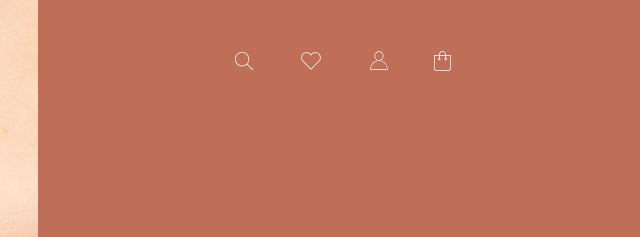
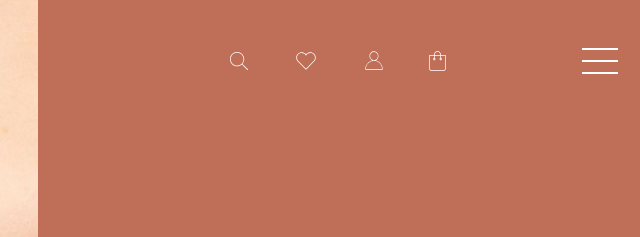
Before and after one commit to olgamalofeeva/beauty-rihanna, a website: page index.html in a window 1280 px wide. Shown: the top 237 px of the page, 640-1280 px from the left. Drawn offline with nearby package versions, Linux system fonts and the light colour scheme.

Commit message:
feat: add hamb menu

```diff
--- a/index.html
+++ b/index.html
@@ -18,9 +18,12 @@
             <a href="#" class="nav__item"><img src="img/icon-1.svg" alt=""></a>
             <a href="#" class="nav__item"><img src="img/icon-2.svg" alt=""></a>
             <a href="#" class="nav__item"><img src="img/icon-3.svg" alt=""></a>
-            <a href="#" class="nav__item"><img src="img/icon-4.svg" alt=""></a>
+            <a href="#" class="nav__item--shop"><img src="img/icon-4.svg" alt=""></a>
+            <a href="#" class="btn links__btn">
+              <span class="btn__item"></span>
+            </a>
           </nav>
-            <div class="links"></div>
+
         </div>
       </div>
    <div class="title ">
--- a/sass/templates/_header.sass
+++ b/sass/templates/_header.sass
@@ -35,8 +35,6 @@
     letter-spacing: 5px
     font-weight: 600
     line-height: 1.3
-  &__nav
-    margin-right: 129px
 .logo
   &--light
       font-size: 10px
@@ -44,6 +42,8 @@
 .nav
   &__item
     margin-right: 45px
+    &--shop
+      margin-right: 129px
 .buttons
   display: flex
   justify-content: flex-end
@@ -51,3 +51,35 @@
 .socials
   &__item
     margin-right: 30px
+.links
+  display: flex
+.btn
+  margin-top: -12px
+  width: 50px
+  height: 50px
+  border-radius: 50%
+  position: relative
+  &__item
+    position: absolute
+    top: 50%
+    margin-top: -1px
+    left: 50%
+    margin-left: -18px
+    width: 36px
+    height: 2px
+    background-color: $light
+    &::after, &::before
+      content: ''
+      position: absolute
+      top: 50%
+      margin-top: -1px
+      left: 50%
+      margin-left: -18px
+      width: 36px
+      height: 2px
+      background-color: $light
+      transition: 0.5s
+    &::after
+      transform: translateY(-12px)
+    &::before
+      transform: translateY(12px)
```
Also changed, not shown: css/style.css.
